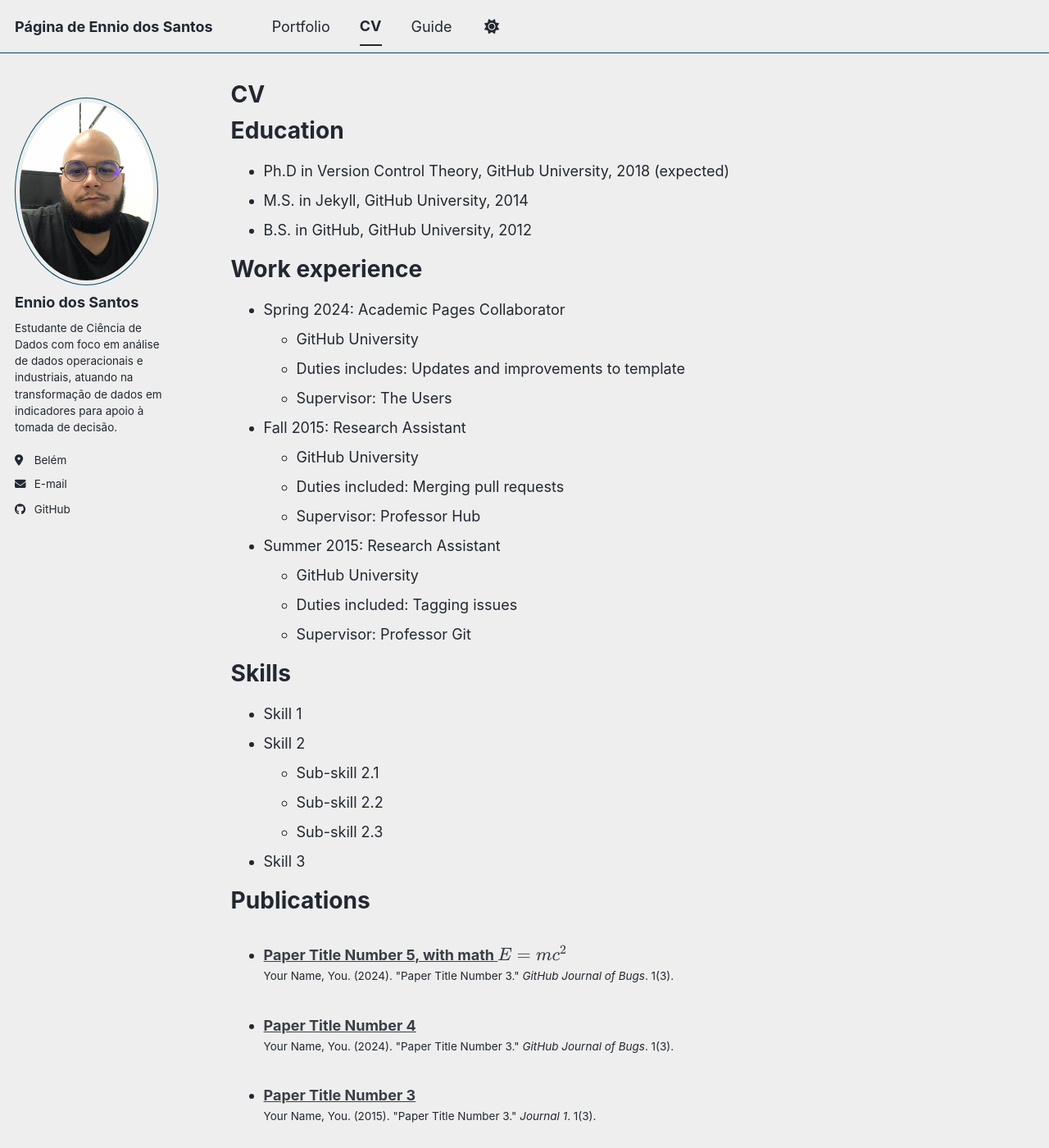
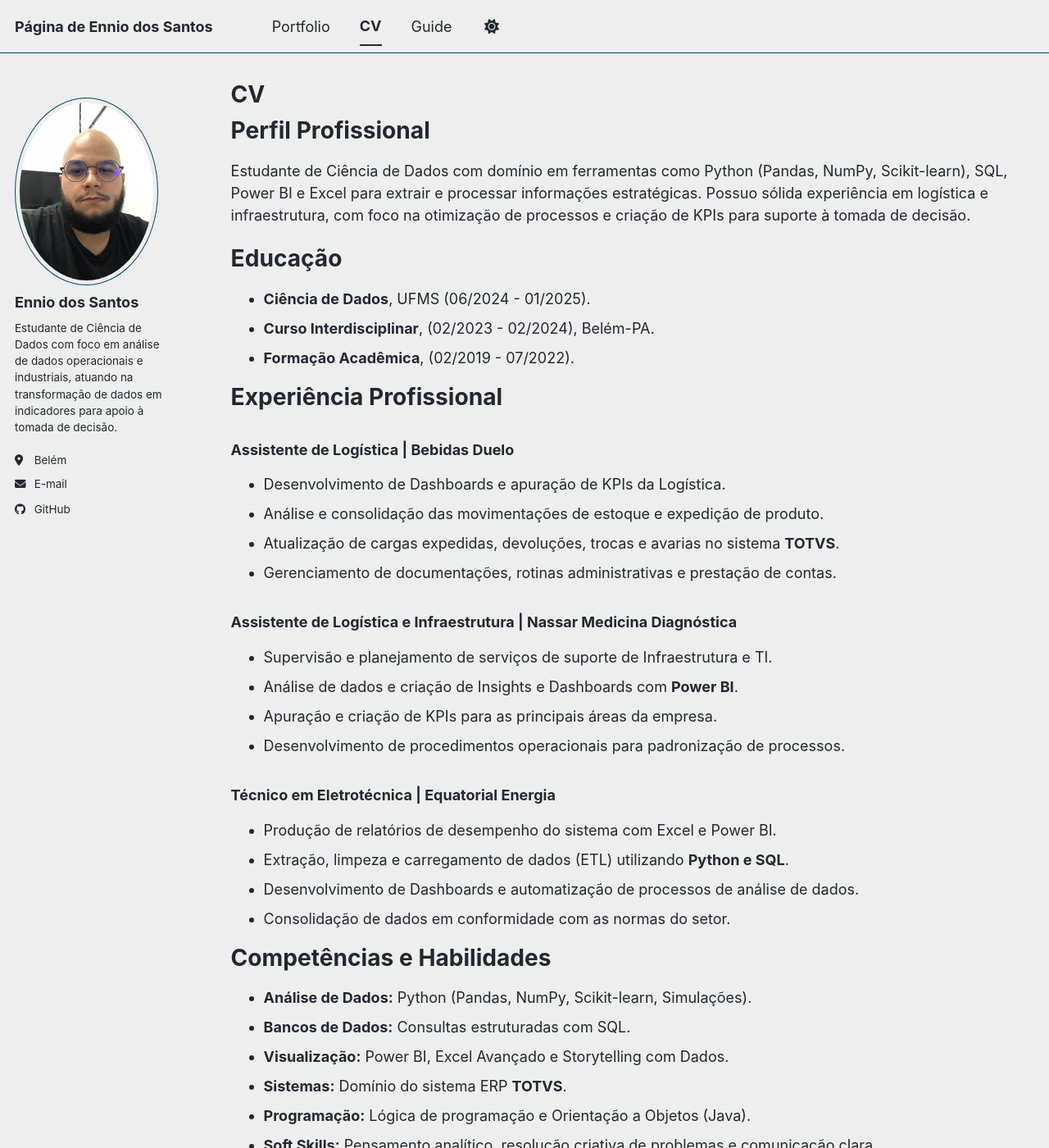
Before and after one commit to EnniodosSantos/enniobernardo.github.io, a Jekyll site: the page built from _pages/cv.md, in a window 1280 px wide and 1400 px high. Shown: the whole window at 82% size. Built offline with Jekyll 4.4.1, drawn with Linux system fonts in a browser that asks for light colours; a script bundle is joined from its source files by our own code; library files that are not in the unit come from our copies; some of the changed text lies outside the part shown.

Commit message:
Update cv.md

```diff
--- a/_pages/cv.md
+++ b/_pages/cv.md
@@ -7,58 +7,54 @@ redirect_from:
   - /resume
 ---
 
-{% include base_path %}
+Perfil Profissional
+======
+Estudante de Ciência de Dados com domínio em ferramentas como Python (Pandas, NumPy, Scikit-learn), SQL, Power BI e Excel para extrair e processar informações estratégicas. Possuo sólida experiência em logística e infraestrutura, com foco na otimização de processos e criação de KPIs para suporte à tomada de decisão.
 
-Education
+Educação
 ======
-* Ph.D in Version Control Theory, GitHub University, 2018 (expected)
-* M.S. in Jekyll, GitHub University, 2014
-* B.S. in GitHub, GitHub University, 2012
+* **Ciência de Dados**, UFMS (06/2024 - 01/2025).
+* **Curso Interdisciplinar**, (02/2023 - 02/2024), Belém-PA.
+* **Formação Acadêmica**, (02/2019 - 07/2022).
 
-Work experience
+Experiência Profissional
 ======
-* Spring 2024: Academic Pages Collaborator
-  * GitHub University
-  * Duties includes: Updates and improvements to template
-  * Supervisor: The Users
+### **Assistente de Logística** | Bebidas Duelo
+* Desenvolvimento de Dashboards e apuração de KPIs da Logística.
+* Análise e consolidação das movimentações de estoque e expedição de produto.
+* Atualização de cargas expedidas, devoluções, trocas e avarias no sistema **TOTVS**.
+* Gerenciamento de documentações, rotinas administrativas e prestação de contas.
 
-* Fall 2015: Research Assistant
-  * GitHub University
-  * Duties included: Merging pull requests
-  * Supervisor: Professor Hub
+### **Assistente de Logística e Infraestrutura** | Nassar Medicina Diagnóstica
+* Supervisão e planejamento de serviços de suporte de Infraestrutura e TI.
+* Análise de dados e criação de Insights e Dashboards com **Power BI**.
+* Apuração e criação de KPIs para as principais áreas da empresa.
+* Desenvolvimento de procedimentos operacionais para padronização de processos.
 
-* Summer 2015: Research Assistant
-  * GitHub University
-  * Duties included: Tagging issues
-  * Supervisor: Professor Git
+### **Técnico em Eletrotécnica** | Equatorial Energia
+* Produção de relatórios de desempenho do sistema com Excel e Power BI.
+* Extração, limpeza e carregamento de dados (ETL) utilizando **Python e SQL**.
+* Desenvolvimento de Dashboards e automatização de processos de análise de dados.
+* Consolidação de dados em conformidade com as normas do setor.
 
-Skills
+Competências e Habilidades
 ======
-* Skill 1
-* Skill 2
-  * Sub-skill 2.1
-  * Sub-skill 2.2
-  * Sub-skill 2.3
-* Skill 3
+* **Análise de Dados:** Python (Pandas, NumPy, Scikit-learn, Simulações).
+* **Bancos de Dados:** Consultas estruturadas com SQL.
+* **Visualização:** Power BI, Excel Avançado e Storytelling com Dados.
+* **Sistemas:** Domínio do sistema ERP **TOTVS**.
+* **Programação:** Lógica de programação e Orientação a Objetos (Java).
+* **Soft Skills:** Pensamento analítico, resolução criativa de problemas e comunicação clara.
 
-Publications
+Certificados
 ======
-  <ul>{% for post in site.publications reversed %}
-    {% include archive-single-cv.html %}
-  {% endfor %}</ul>
+* **Análise de Dados com Python** - USP ESALQ.
+* **Aprendizado de Máquina (Machine Learning)**.
+* **Visão Computacional** - UFRA.
+* **Visualização de Dados**.
 
-Talks
+Idiomas
 ======
-  <ul>{% for post in site.talks reversed %}
-    {% include archive-single-talk-cv.html  %}
-  {% endfor %}</ul>
-
-Teaching
-======
-  <ul>{% for post in site.teaching reversed %}
-    {% include archive-single-cv.html %}
-  {% endfor %}</ul>
-
-Service and leadership
-======
-* Currently signed in to 43 different slack teams
+* **Português:** Nativo.
+* **Inglês:** Intermediário/Avançado.
+* **Francês:** Iniciante.
```
